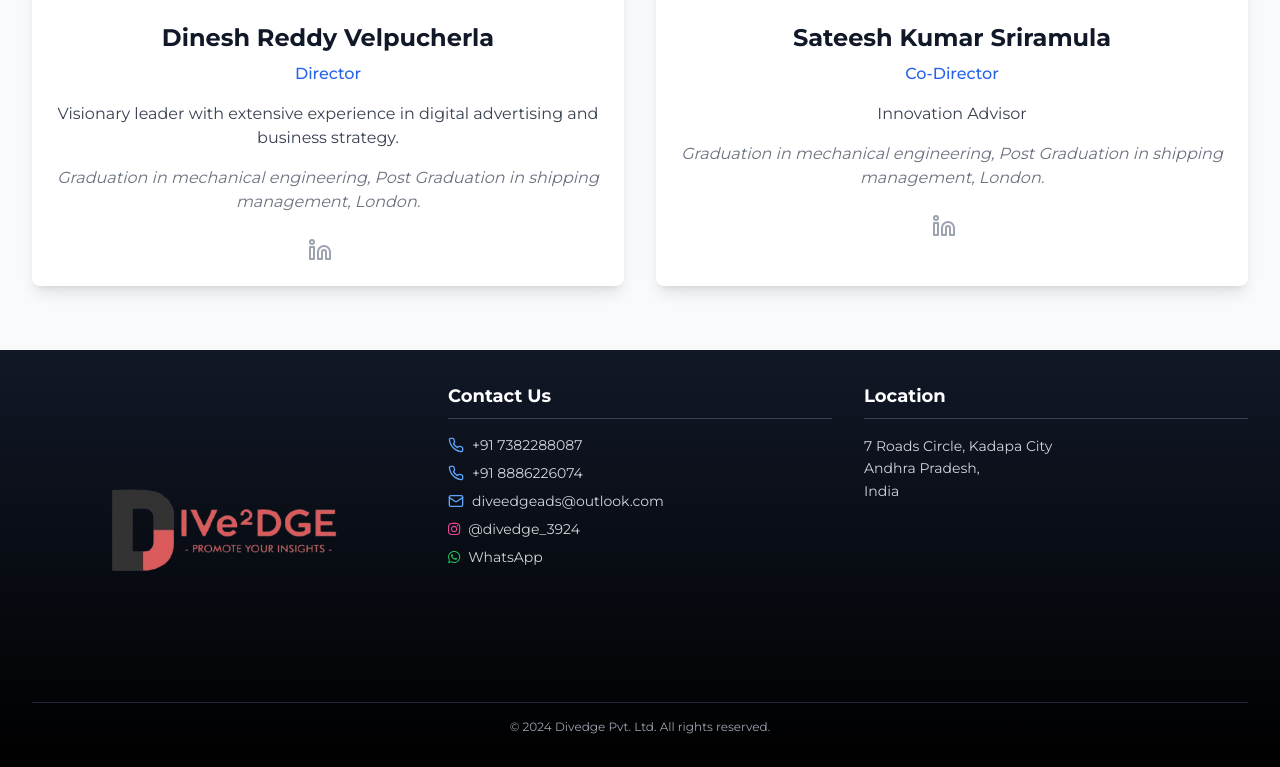
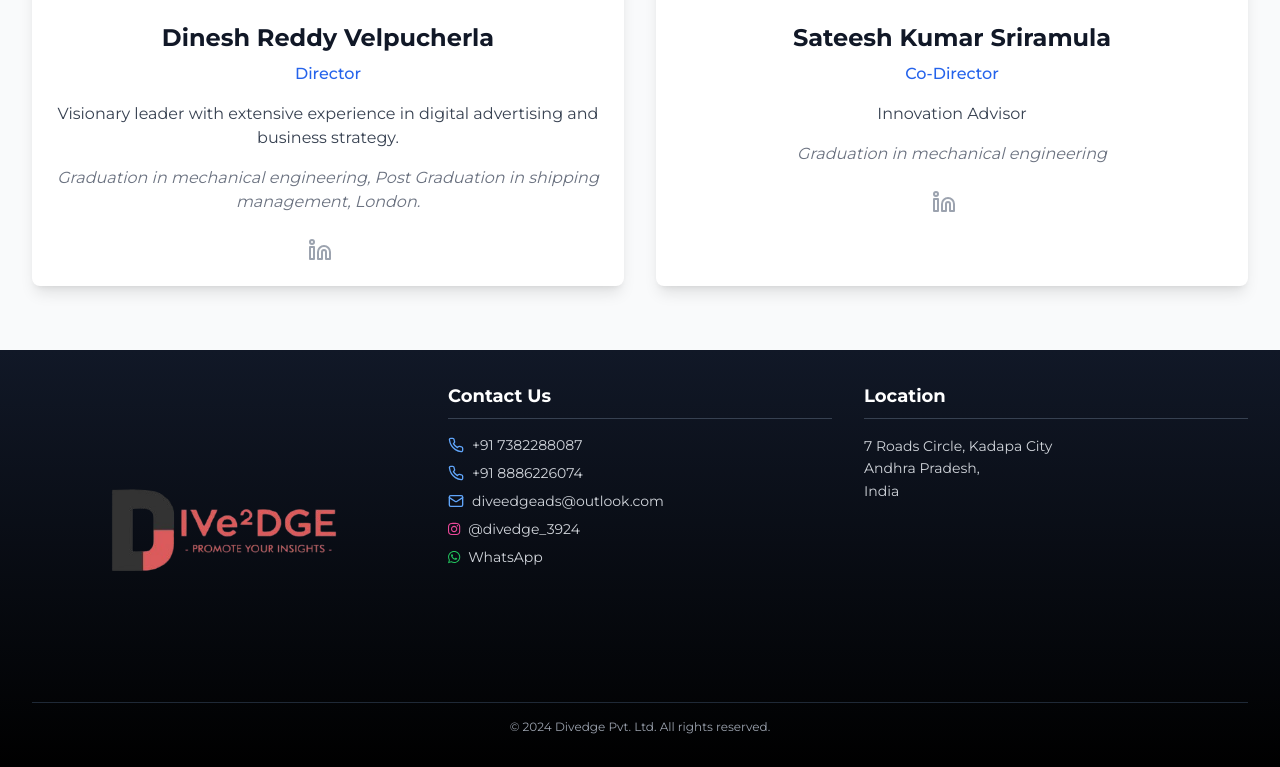
Before and after one commit to Yogananda1504/project, a React (Vite) app: page / in a window 1280 px wide. Shown: the part 2554-3321 px from the top of the page. Built offline with nearby package versions, Linux system fonts and the light colour scheme.

Commit message:
Update education details for founder in AboutUs page

```diff
--- a/src/pages/AboutUs.tsx
+++ b/src/pages/AboutUs.tsx
@@ -35,7 +35,7 @@ const founders = [
     role: 'Co-Director',
     image: '/assets/image.png',
     bio: 'Innovation Advisor',
-    education: ' Graduation in mechanical engineering, Post Graduation in shipping management, London.',
+    education: ' Graduation in mechanical engineering',
     social: { linkedin: '#', twitter: '#', instagram: '#' }
   }
 ];
```
